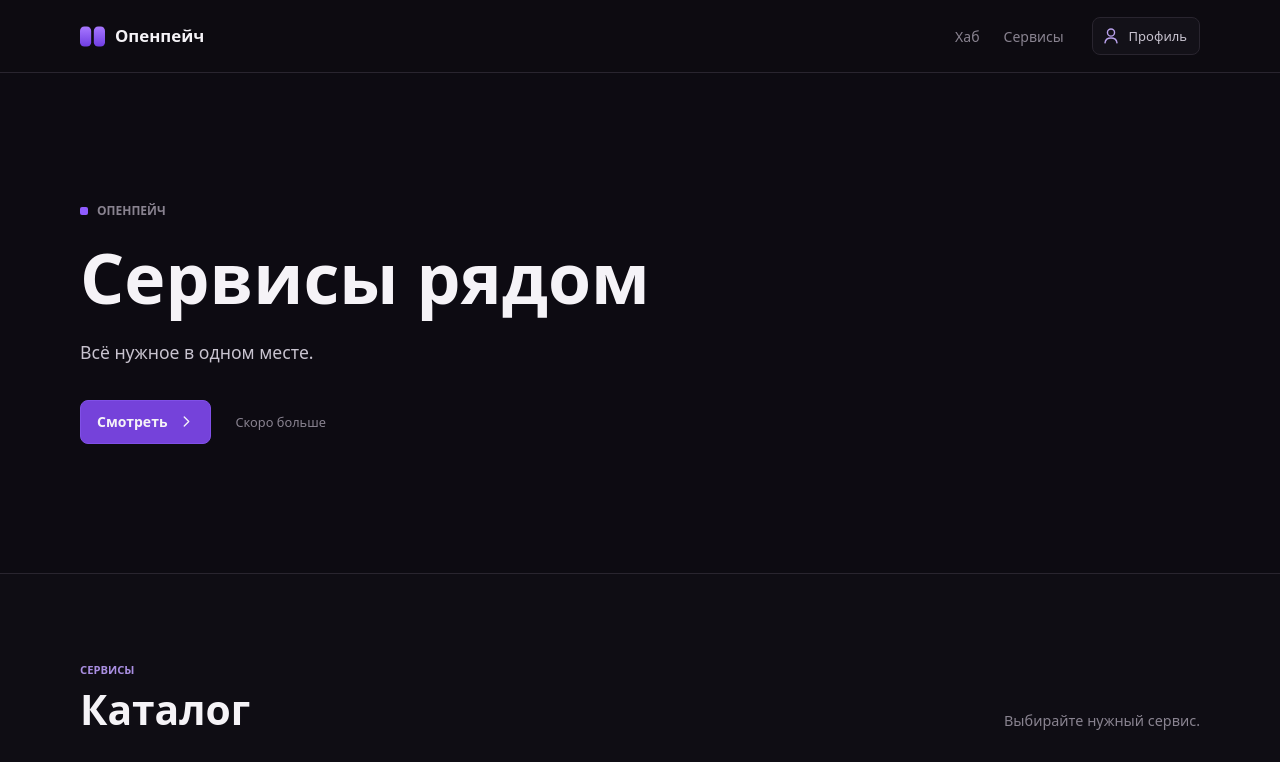
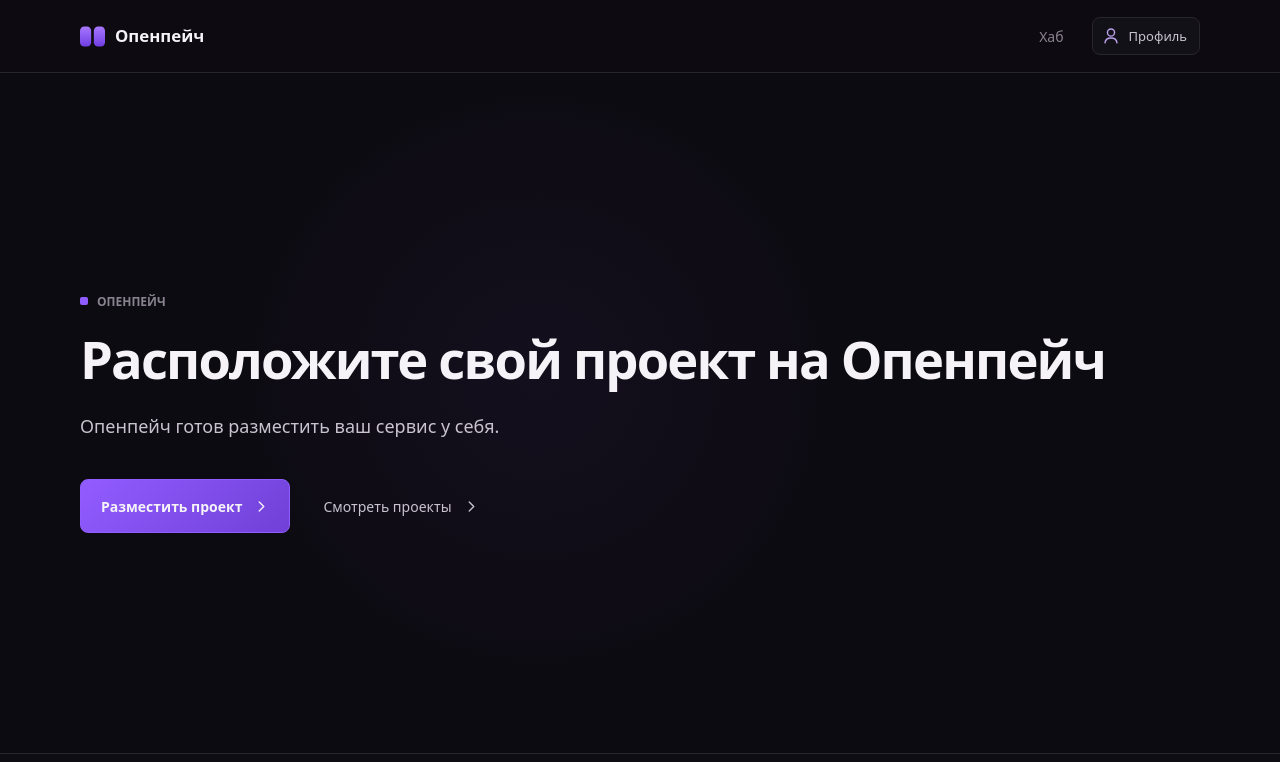
Before and after one commit to ratcker/OpenPage-n, a React (Vite) app in the folder frontend/: page /hub in a window 1280 px wide. Shown: the top 762 px of the page. Built offline with nearby package versions, Linux system fonts and the light colour scheme; no server answers.

Commit message:
rebuild hub page

```diff
--- a/frontend/src/components/Header.jsx
+++ b/frontend/src/components/Header.jsx
@@ -14,7 +14,6 @@ export default function Header() {
         <div className="header-actions">
           <nav className="nav" aria-label="Навигация">
             <Link to="/hub">Хаб</Link>
-            <Link to="/hub#services">Сервисы</Link>
           </nav>
 
           <Link className="profile" to="/profile">
--- a/frontend/src/pages/hub/Hero.jsx
+++ b/frontend/src/pages/hub/Hero.jsx
@@ -4,17 +4,22 @@ export default function Hero() {
     <section className="hero" id="top" aria-labelledby="hero-title">
       <div className="container hero-content">
         <p className="eyebrow"><span />Опенпейч</p>
-        <h1 id="hero-title">Сервисы рядом</h1>
-        <p className="hero-text">Всё нужное в одном месте.</p>
+        <h1 id="hero-title">Расположите свой проект на Опенпейч</h1>
+        <p className="hero-text">Опенпейч готов разместить ваш сервис у себя.</p>
 
         <div className="hero-actions">
-          <a className="primary-button" href="#services">
-            Смотреть
+          <button className="primary-button" type="button">
+            Разместить проект
             <svg viewBox="0 0 20 20" aria-hidden="true">
               <path d="m7 4 6 6-6 6" />
             </svg>
-          </a>
-          <span>Скоро больше</span>
+          </button>
+          <button className="hero-secondary-action" type="button">
+            Смотреть проекты
+            <svg viewBox="0 0 20 20" aria-hidden="true">
+              <path d="m7 4 6 6-6 6" />
+            </svg>
+          </button>
         </div>
       </div>
     </section>
--- a/frontend/src/pages/hub/Services.jsx
+++ b/frontend/src/pages/hub/Services.jsx
@@ -5,7 +5,7 @@ import knowledgeArtwork from '../../assets/knowledge-artwork.svg';
 // Каталог
 export default function Services() {
   return (
-    <section className="services" id="services" aria-labelledby="services-title">
+    <section className="services" aria-labelledby="services-title">
       <div className="container">
         <div className="section-heading">
           <div>
--- a/frontend/src/style.css
+++ b/frontend/src/style.css
@@ -175,15 +175,18 @@ a {
 /* Первый экран */
 .hero {
   border-bottom: 1px solid var(--line);
+  background:
+    radial-gradient(circle at 42% 45%, rgb(87 55 145 / 9%), transparent 36%),
+    var(--background);
 }
 
 .hero-content {
-  min-height: 500px;
+  min-height: min(680px, calc(100vh - 76px));
   display: flex;
   flex-direction: column;
   justify-content: center;
   align-items: flex-start;
-  padding-block: 84px;
+  padding-block: 96px;
 }
 
 .eyebrow {
@@ -205,27 +208,71 @@ a {
 }
 
 .hero h1 {
-  max-width: 680px;
-  margin: 0;
-  font-size: 4.35rem;
+  max-width: none;
+  margin: 0;
+  font-size: clamp(2.25rem, 4.1vw, 3.5rem);
   font-weight: 650;
-  line-height: 1.04;
+  line-height: 1.02;
+  letter-spacing: -0.035em;
+  white-space: nowrap;
 }
 
 .hero-text {
-  margin: 24px 0 0;
+  margin: 28px 0 0;
   color: var(--soft-text);
-  font-size: 1.1rem;
-  line-height: 1.7;
+  font-size: 1.125rem;
+  line-height: 1.55;
 }
 
 .hero-actions {
   display: flex;
   align-items: center;
-  gap: 24px;
-  margin-top: 32px;
-  color: var(--muted-text);
-  font-size: 0.8rem;
+  gap: 12px;
+  margin-top: 38px;
+  color: var(--muted-text);
+  font-size: 0.875rem;
+}
+
+.hero-actions button {
+  cursor: pointer;
+}
+
+.hero .primary-button {
+  min-height: 54px;
+  padding-inline: 20px;
+  border-color: #8f5cff;
+  background: linear-gradient(135deg, #925cff, #7040d7);
+}
+
+.hero-secondary-action {
+  min-height: 54px;
+  display: inline-flex;
+  align-items: center;
+  gap: 12px;
+  padding: 0 20px;
+  border: 1px solid transparent;
+  border-radius: 8px;
+  color: var(--soft-text);
+  background: transparent;
+  font-weight: 500;
+}
+
+.hero-secondary-action:hover {
+  color: var(--text);
+  background: rgb(255 255 255 / 4%);
+}
+
+.hero-secondary-action svg {
+  width: 15px;
+  fill: none;
+  stroke: currentColor;
+  stroke-linecap: round;
+  stroke-linejoin: round;
+  stroke-width: 1.8;
+}
+
+.hero-actions button:active {
+  transform: translateY(1px);
 }
 
 .primary-button {
@@ -2937,7 +2984,8 @@ a {
   }
 
   .hero h1 {
-    font-size: 3.5rem;
+    font-size: 3.25rem;
+    white-space: normal;
   }
 
   .section-heading {
@@ -3048,7 +3096,7 @@ a {
   }
 
   .hero h1 {
-    font-size: 3rem;
+    font-size: 2.5rem;
   }
 
   .login {
@@ -3067,13 +3115,14 @@ a {
 
   .hero-actions {
     width: 100%;
-    align-items: flex-start;
+    align-items: stretch;
     flex-direction: column;
-    gap: 16px;
+    gap: 8px;
     margin-top: 28px;
   }
 
-  .primary-button {
+  .hero .primary-button,
+  .hero-secondary-action {
     width: 100%;
     justify-content: center;
   }
```
Also changed, not shown: 1 other file (tests, documents, lock files or other folders).
